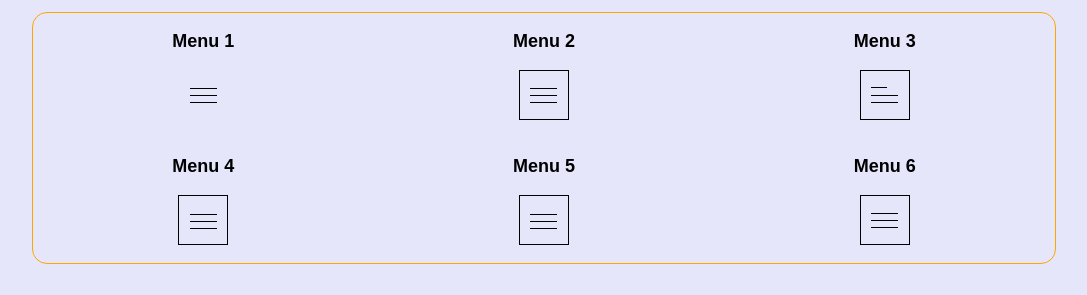
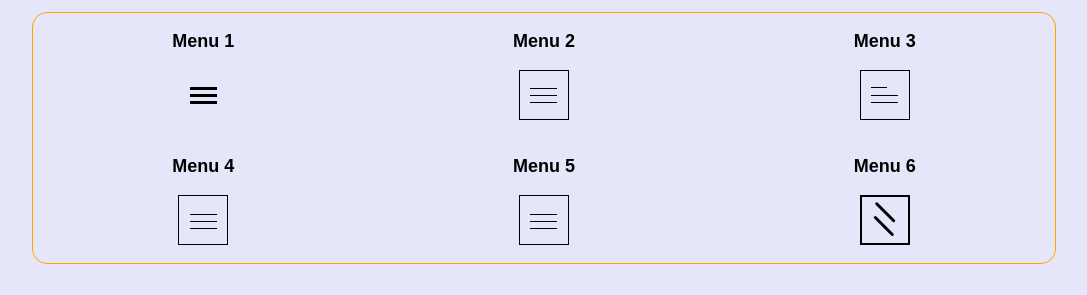
Before and after one commit to driyant/hamburger-menu, a plain HTML site: page index.html in a window 1280 px wide. Both pictures are taken after a click on the element 980 px from the left and 358 px from the top of the page. Shown: the part 138-433 px from the top of the page, without its empty margins (96-1183 px from the left). Drawn offline with Linux system fonts and the light colour scheme.

Commit message:
Add animation for menu button 6

```diff
--- a/css/style.css
+++ b/css/style.css
@@ -75,7 +75,7 @@ h1 {
 .hamburger__wrapper .menu__1 .menu__btn__1 span {
     background-color: black;
     width: 1.5rem;
-    height: 1px;
+    height: 3px;
     opacity: 1;
     transition: all 1s ease-in-out;
 }
@@ -85,7 +85,7 @@ h1 {
     position: absolute;
     background-color: black;
     width: 1.5rem;
-    height: 1px;
+    height: 3px;
     transform: translateY(-7px);
     transition: all 1s ease-in-out;
 }
@@ -95,7 +95,7 @@ h1 {
     position: absolute;
     background-color: black;
     width: 1.5rem;
-    height: 1px;
+    height: 3px;
     transform: translateY(7px);
     transition: all 1s ease-in-out;
 }
@@ -438,7 +438,7 @@ h1 {
     flex-direction: column;
     justify-content: center;
     align-items: center;
-    border: 1px solid black;
+    border: 2px solid black;
     height: 50px;
     width: 50px;
     margin-top: 1rem;
@@ -453,15 +453,17 @@ h1 {
     width: 50px;
     opacity: 0;
     cursor: pointer;
+    z-index: 2;
 }
 
 .hamburger__wrapper .menu__6 .menu__btn__6 span {
     display: block;
     background-color: black;
-    height: 1px;
+    height: 3px;
     width: 1.5rem;
     margin: 3px 0;
-    transition: 1s ease-in;
+    transition: all 0.875s ease-in-out;
+    border-radius: 12px;
 }
 
 
@@ -470,10 +472,17 @@ h1 {
 
 /* Animation For Menu Button 6 */
 
+.hamburger__wrapper .menu__6 .menu__btn__6 input:checked~span:nth-child(3) {
+    transform: translateX(41px) scaleX(0);
+}
 
-/* .hamburger__wrapper .menu__6 .menu__btn__6 input:checked~span:nth-child(3) {
-    transform: translateX(41px) scaleX(0);
-} */
+.hamburger__wrapper .menu__6 .menu__btn__6 input:checked~span:nth-child(2) {
+    transform: rotate(45deg) translate(1px, 0px);
+}
+
+.hamburger__wrapper .menu__6 .menu__btn__6 input:checked~span:nth-child(4) {
+    transform: rotate(45deg) translate(-3px, -2px);
+}
 
 
 /* End Animation For Menu Button 6 */
```
